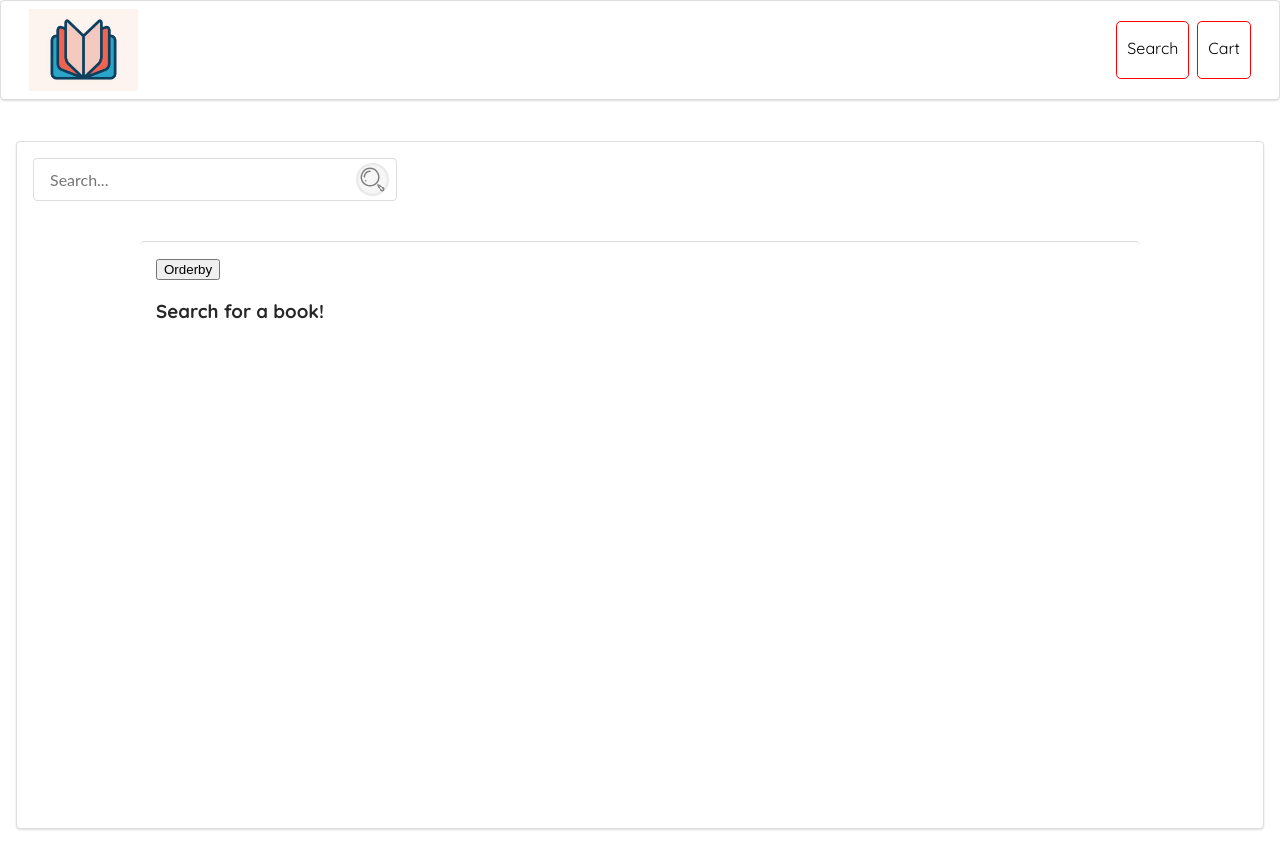
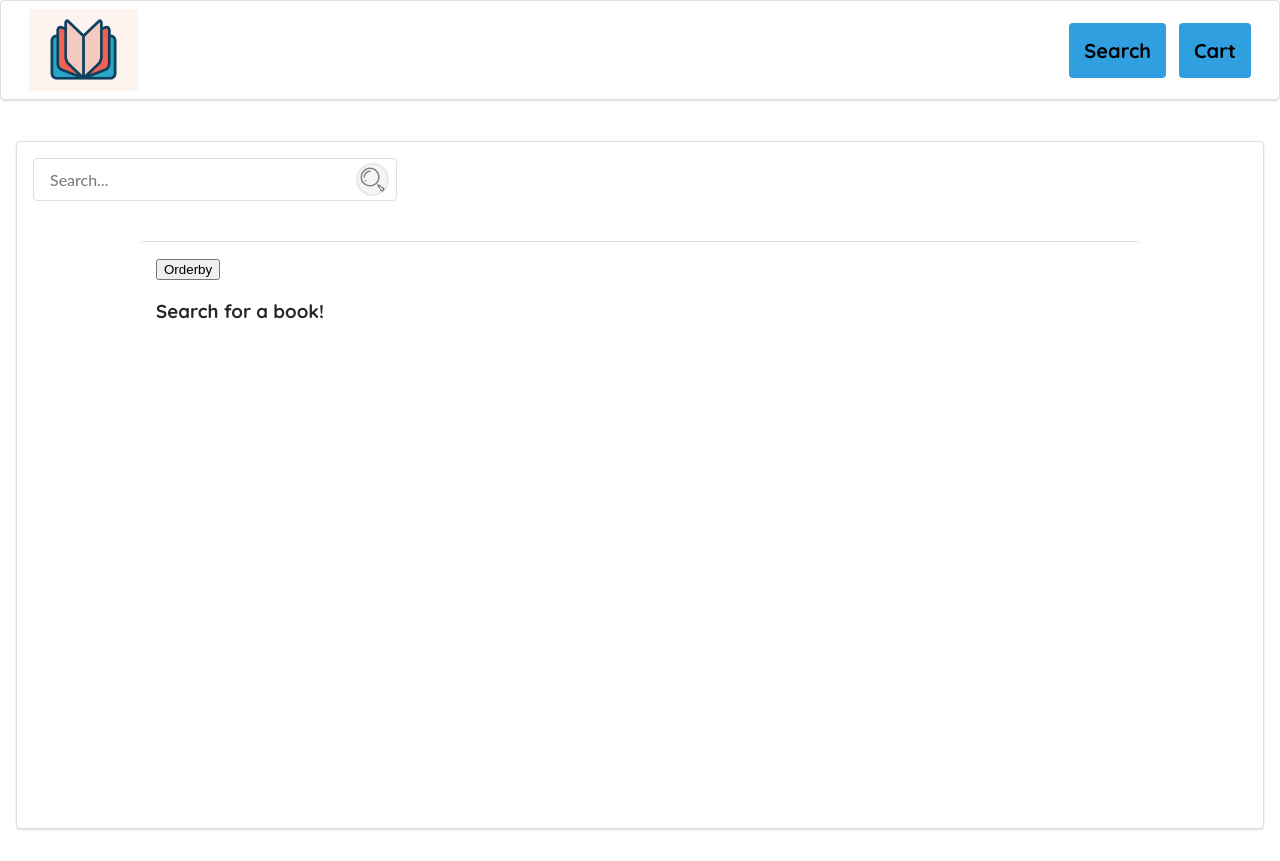
Before and after one commit to tcanbolat/bookStore, a React (Create React App) app in the folder client/: page / in a window 1280 px wide. Built offline with nearby package versions, Linux system fonts and the light colour scheme.

Commit message:
finished navitem styling

```diff
--- a/client/src/components/BookDetails/bookDetails.js
+++ b/client/src/components/BookDetails/bookDetails.js
@@ -8,7 +8,7 @@ const bookDetails = (props) => {
   return (
     <Aux>
       <div className={classes.TopRow}>
-        <img src={props.image} />
+        <img alt="book cover" src={props.image} />
         <div className={classes.Details}>
           <h3>{props.title}</h3>
           <h3>
--- a/client/src/components/Navigation/NavigationItems/NavigationItem/navigationItem.module.css
+++ b/client/src/components/Navigation/NavigationItems/NavigationItem/navigationItem.module.css
@@ -1,49 +1,47 @@
-
 .NavigationItem {
-  margin: 10px 0;
-  box-sizing: border-box;
-  display: block;
-  width: 100%;
-  border: 1px solid red;
+  border-radius: 4px;
+  background-color: #2f9fe0;
+  border: none;
+  text-align: center;
+  font-size: 20px;
+  font-weight: 700;
+  padding: 15px;
+  transition: all 0.3s;
+  cursor: pointer;
+  margin: 5px;
+  display: flex;
+  margin-right: 8px;
+  width: auto;
+  text-align:justify;
 }
 
 .NavigationItem a {
-  color: purple;
   text-decoration: none;
-  width: 100%;
-  box-sizing: border-box;
-  display: block;
+  cursor: pointer;
+  display: inline-block;
+  position: relative;
+  transition: 0.3s;
+  height: 100%;
+  color: black;
+  position: relative;
 }
 
-.NavigationItem a:hover,
-.NavigationItem a:active,
-.NavigationItem a.active {
-  color: magenta;
+.NavigationItem a:after {
+  content: "\00bb";
+  position: absolute;
+  opacity: 0;
+  top: 0;
+  right: -25px;
+  transition: 0.3s;
 }
 
+.NavigationItem:hover a {
+  padding-right: 35px;
+  border-bottom: 4px solid #b85240;
 
-@media (min-width: 500px) {
-  .NavigationItem {
-    margin: 0;
-    display: flex;
-    margin-right: 8px;;
-    width: auto;
-    align-items: center;
-    border-radius: 0.3rem;
-  }
+}
 
-  .NavigationItem a {
-    height: 100%;
-    padding: 16px 10px;
-    border-bottom: 4px solid transparent;
-    color: black;
-  }
-
-  .NavigationItem a:hover,
-  .NavigationItem a:active,
-  .NavigationItem a.active {
-    background-color: blue;
-    border-bottom: 4px solid yellow;
-    color: magenta;
-  }
+.NavigationItem:hover a:after {
+  opacity: 1;
+  right: 0;
 }
```
